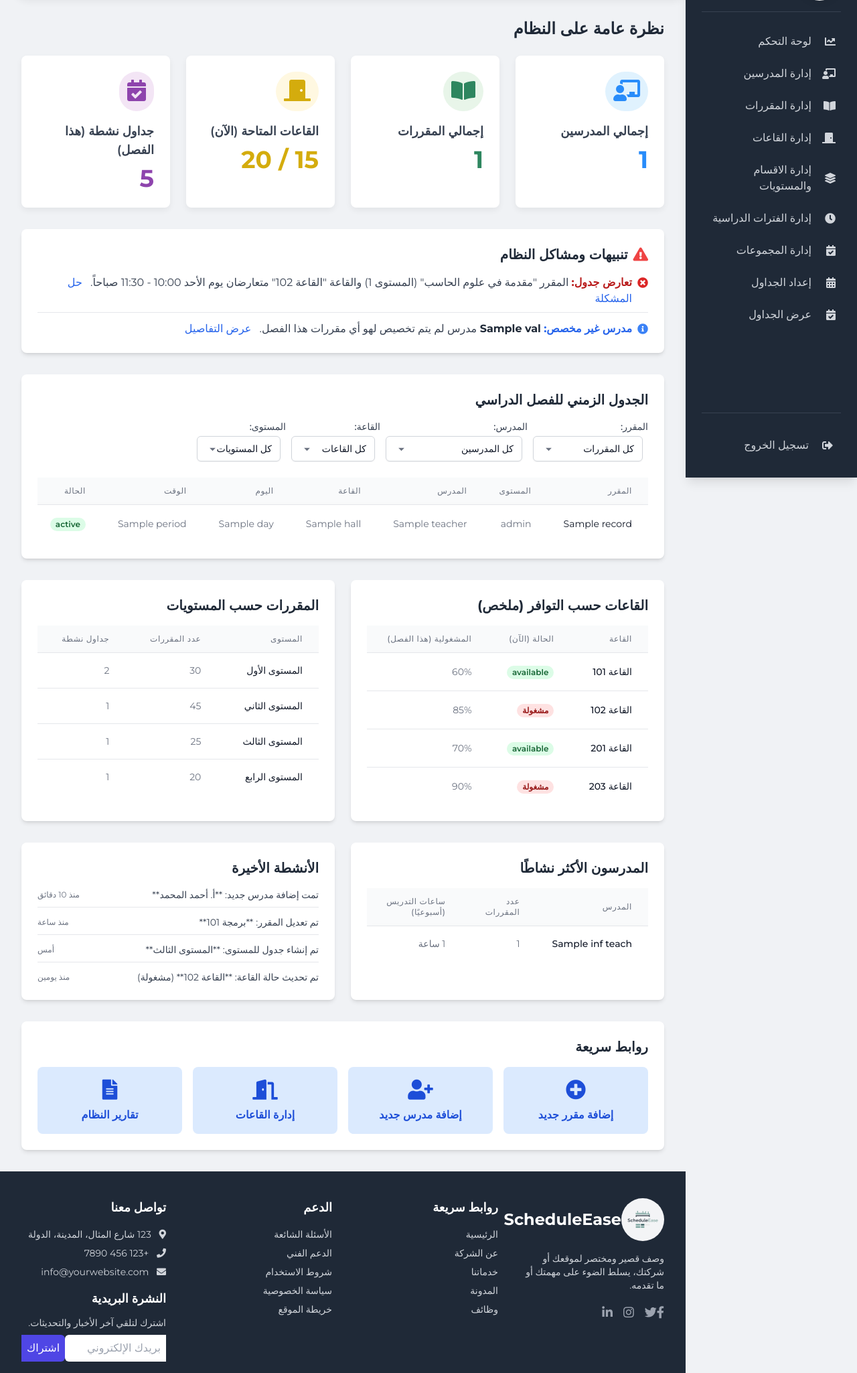
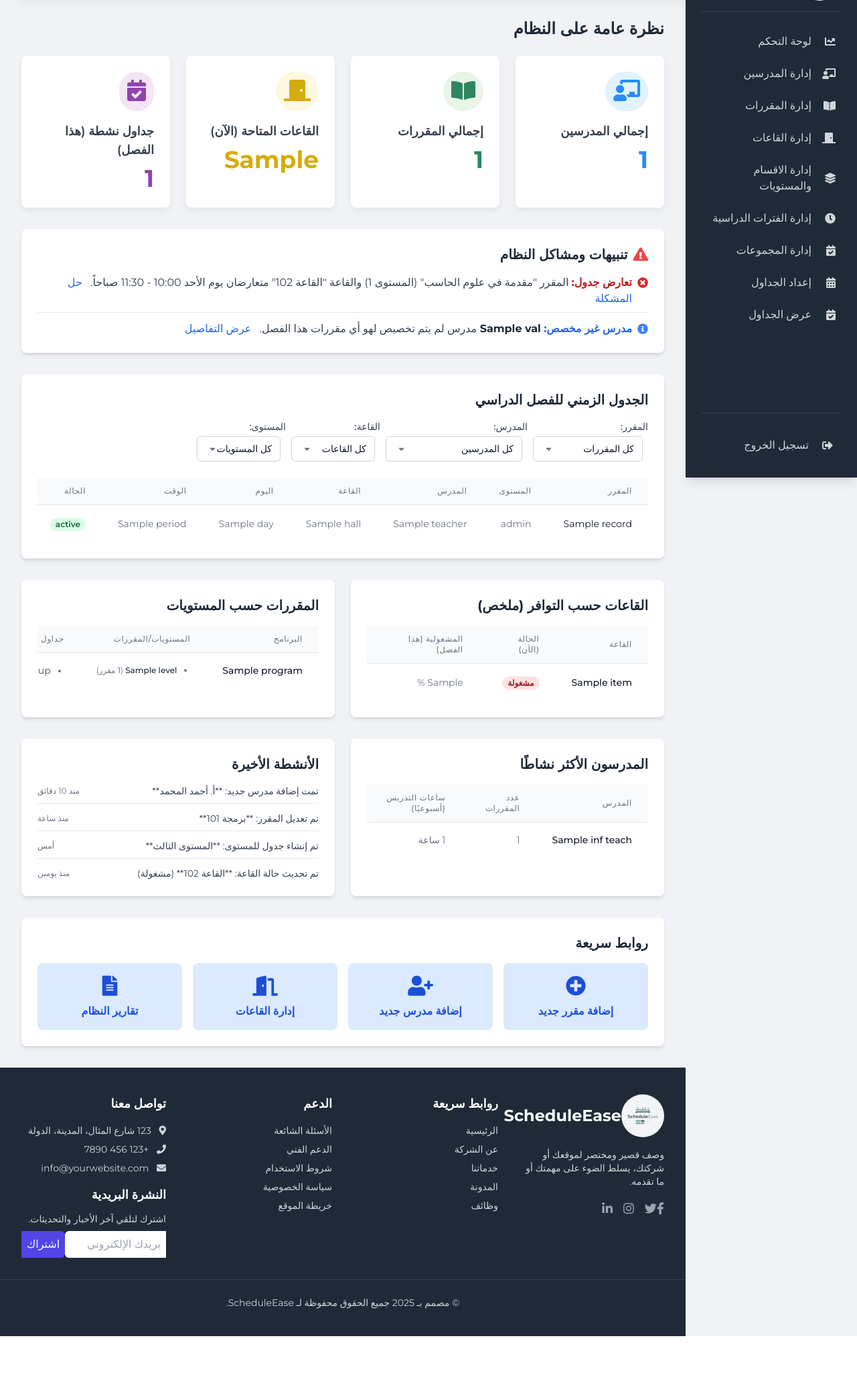
Before and after one commit to Osama-meftah/timetable-ui, a Django app: template project/ui/templates/dashboard.html in a window 1280 px wide. Shown: the part 87-2137 px from the top of the page at 67% size. After the commit the page ends 2082 px from the top, so only its background shows below. Run offline with Django 5.2, Linux system fonts and the light colour scheme; the template is opened without the code that fills it: most values are stand-ins (such as "Sample title", 1, 10 or a date in 2020); some libraries are stand-ins or nearby versions.

Commit message:
edit dashbord

```diff
--- a/project/ui/templates/dashboard.html
+++ b/project/ui/templates/dashboard.html
@@ -6,7 +6,7 @@
 
 {% block content %}
 <h2 class="text-2xl font-bold text-gray-800 dark:text-gray-100 mb-6">نظرة عامة على النظام</h2>
-{% include "message.html" %}
+
 {# لوحة التحكم - البطاقات الإحصائية الرئيسية #}
 <div class="grid grid-cols-1 md:grid-cols-2 lg:grid-cols-4 gap-6 mb-8">
     <div class="info-card flex flex-col items-start p-6 rounded-lg">
@@ -30,7 +30,7 @@
             <i class="fas fa-door-closed fa-2x"></i>
         </div>
         <h3 class="text-lg font-semibold text-gray-700 dark:text-gray-300">القاعات المتاحة (الآن)</h3>
-        <p class="text-4xl font-bold card-yellow mt-2">15 / 20</p>
+        <p class="text-4xl font-bold card-yellow mt-2"> {{ hall_available }} </p>
     </div>
 
     <div class="info-card flex flex-col items-start p-6 rounded-lg">
@@ -38,7 +38,7 @@
             <i class="fas fa-calendar-check fa-2x"></i>
         </div>
         <h3 class="text-lg font-semibold text-gray-700 dark:text-gray-300">جداول نشطة (هذا الفصل)</h3>
-        <p class="text-4xl font-bold card-purple mt-2">5</p>
+        <p class="text-4xl font-bold card-purple mt-2"> {{ total_table_activ }} </p>
     </div>
 </div>
 
@@ -85,6 +85,10 @@
     </ul>
 </div>
 
+
+
+
+
 {# قسم الجدول الزمني الشامل للفصل الدراسي #}
 <div class="bg-white p-6 rounded-lg shadow-md mb-8">
     <h3 class="text-xl font-bold text-gray-800 dark:text-gray-100 mb-4">الجدول الزمني للفصل الدراسي</h3>
@@ -99,6 +103,7 @@
                 {% for name in listName %}
                 <option value="{{name}}"> {{ name }} </option>
                 {% endfor %}
+
             </select>
         </div>
 
@@ -111,6 +116,8 @@
                  {% for name in allNamesTeachers %}
                 <option value="{{name}}"> {{ name }} </option>
                 {% endfor %}
+
+
             </select>
         </div>
 
@@ -122,6 +129,7 @@
                  {% for hall in allNamesHalls %}
                 <option value="{{hall}}">{{hall}}</option>
                  {% endfor %}
+
             </select>
         </div>
 
@@ -133,13 +141,14 @@
                  {% for level in allNamesLevels %}
                 <option value="{{level}}">{{level}}</option>
                 {% endfor %}
+
             </select>
         </div>
     </div>
 
     <div class="overflow-x-auto max-h-[70vh] overflow-y-auto">
         <table class="min-w-full divide-y divide-gray-200 dark:divide-gray-600" id="fullScheduleTable">
-            <thead class="bg-gray-50 dark:bg-gray-700">
+            <thead class="bg-gray-50 dark:bg-gray-700 sticky top-0">
                 <tr>
                     <th scope="col"
                         class="px-6 py-3 text-right text-xs font-medium text-gray-500 dark:text-gray-300 uppercase tracking-wider">
@@ -169,10 +178,10 @@
                         class="px-6 py-3 text-right text-xs font-medium text-gray-500 dark:text-gray-300 uppercase tracking-wider">
                         الحالة
                     </th>
-                    <th scope="col"
+                    {% comment %} <th scope="col"
                         class="px-6 py-3 text-right text-xs font-medium text-gray-500 dark:text-gray-300 uppercase tracking-wider">
                         إجراء
-                    </th>
+                    </th> {% endcomment %}
                 </tr>
             </thead>
             <tbody class="bg-white dark:bg-gray-800 divide-y divide-gray-200 dark:divide-gray-700">
@@ -191,14 +200,15 @@
                             active
                         </span>
                     </td>
-                    <td class="px-6 py-4 whitespace-nowrap text-sm font-medium">
+                    {% comment %} <td class="px-6 py-4 whitespace-nowrap text-sm font-medium">
                         <a href="#"
                             class="text-indigo-600 dark:text-indigo-400 hover:text-indigo-900 dark:hover:text-indigo-300">عرض</a>
                         <a href="#"
                             class="text-blue-600 dark:text-blue-400 hover:text-blue-900 dark:hover:text-blue-300 mr-2">تعديل</a>
-                    </td>
+                    </td> {% endcomment %}
                 </tr>
                 {% endfor %}
+
             </tbody>
         </table>
     </div>
@@ -206,11 +216,16 @@
 
 {# قسم القاعات حسب التوافر والمقررات حسب المستوى #}
 <div class="grid grid-cols-1 lg:grid-cols-2 gap-6 mb-8">
+
     <div class="bg-white p-6 rounded-lg shadow-md">
     <h3 class="text-xl font-bold text-gray-800 dark:text-gray-100 mb-4">القاعات حسب التوافر (ملخص)</h3>
-        <div class="overflow-x-auto">
+
+    <!-- حاوية التمرير -->
+    <div class="overflow-x-auto max-h-[70vh] overflow-y-auto">
         <table class="min-w-full divide-y divide-gray-200 dark:divide-gray-600">
-                <thead class="bg-gray-50 dark:bg-gray-700">
+
+            <!-- أضف الكلاسات هنا -->
+            <thead class="bg-gray-50 dark:bg-gray-700 sticky top-0">
                 <tr>
                     <th scope="col"
                         class="px-6 py-3 text-right text-xs font-medium text-gray-500 dark:text-gray-300 uppercase tracking-wider">
@@ -228,68 +243,49 @@
             </thead>
             <tbody class="bg-white dark:bg-gray-800 divide-y divide-gray-200 dark:divide-gray-700">
 
+                {% for item in busyHallList %}
                 <tr>
                     <td class="px-6 py-4 whitespace-nowrap text-sm font-medium text-gray-900 dark:text-gray-200">
-                            القاعة 101</td>
+                       {{ item.hallName }} </td>
+                {% if item.hallBusy < 85 %}
                     <td class="px-6 py-4 whitespace-nowrap">
                         <span
                             class="px-2 inline-flex text-xs leading-5 font-semibold rounded-full bg-green-100 text-green-800">
                             available
                         </span>
                     </td>
-                        <td class="px-6 py-4 whitespace-nowrap text-sm text-gray-500 dark:text-gray-400">60%</td>
-                    </tr>
-                    <tr>
-                        <td class="px-6 py-4 whitespace-nowrap text-sm font-medium text-gray-900 dark:text-gray-200">
-                            القاعة 102</td>
+                 {% else %}
                    <td class="px-6 py-4 whitespace-nowrap">
                         <span
                             class="px-2 inline-flex text-xs leading-5 font-semibold rounded-full bg-red-100 text-red-800">
                             مشغولة
                         </span>
                     </td>
-                        <td class="px-6 py-4 whitespace-nowrap text-sm text-gray-500 dark:text-gray-400">85%</td>
+                {% endif %}
+                    <td class="px-6 py-4 whitespace-nowrap text-sm text-gray-500 dark:text-gray-400"> {{ item.hallBusy }} %</td>
+
                 </tr>
-                    <tr>
-                        <td class="px-6 py-4 whitespace-nowrap text-sm font-medium text-gray-900 dark:text-gray-200">
-                            القاعة 201</td>
-                        <td class="px-6 py-4 whitespace-nowrap">
-                            <span
-                                class="px-2 inline-flex text-xs leading-5 font-semibold rounded-full bg-green-100 text-green-800">
-                                available
-                            </span>
-                        </td>
-                        <td class="px-6 py-4 whitespace-nowrap text-sm text-gray-500 dark:text-gray-400">70%</td>
-                    </tr>
-                    <tr>
-                        <td class="px-6 py-4 whitespace-nowrap text-sm font-medium text-gray-900 dark:text-gray-200">
-                            القاعة 203</td>
-                        <td class="px-6 py-4 whitespace-nowrap">
-                            <span
-                                class="px-2 inline-flex text-xs leading-5 font-semibold rounded-full bg-red-100 text-red-800">
-                                مشغولة
-                            </span>
-                        </td>
-                        <td class="px-6 py-4 whitespace-nowrap text-sm text-gray-500 dark:text-gray-400">90%</td>
-                    </tr>
+                {% endfor %}
+
             </tbody>
         </table>
     </div>
 </div>
 
+
     <div class="bg-white p-6 rounded-lg shadow-md">
         <h3 class="text-xl font-bold text-gray-800 dark:text-gray-100 mb-4">المقررات حسب المستويات</h3>
-        <div class="overflow-x-auto">
+        <div class="overflow-x-auto max-h-[70vh] overflow-y-auto">
             <table class="min-w-full divide-y divide-gray-200 dark:divide-gray-600">
-                <thead class="bg-gray-50 dark:bg-gray-700">
+                <thead class="bg-gray-50 dark:bg-gray-700 sticky top-0">
                     <tr>
                         <th scope="col"
                             class="px-6 py-3 text-right text-xs font-medium text-gray-500 dark:text-gray-300 uppercase tracking-wider">
-                            المستوى
+                            البرنامج
                         </th>
                         <th scope="col"
                             class="px-6 py-3 text-right text-xs font-medium text-gray-500 dark:text-gray-300 uppercase tracking-wider">
-                            عدد المقررات
+                           المستويات/المقررات
                         </th>
                         <th scope="col"
                             class="px-6 py-3 text-right text-xs font-medium text-gray-500 dark:text-gray-300 uppercase tracking-wider">
@@ -298,30 +294,44 @@
                     </tr>
                 </thead>
                 <tbody class="bg-white dark:bg-gray-800 divide-y divide-gray-200 dark:divide-gray-700">
+
+                    {% for info in levelSubjectInfo  %}
                     <tr>
                         <td class="px-6 py-4 whitespace-nowrap text-sm font-medium text-gray-900 dark:text-gray-200">
-                            المستوى الأول</td>
-                        <td class="px-6 py-4 whitespace-nowrap text-sm text-gray-500 dark:text-gray-400">30</td>
-                        <td class="px-6 py-4 whitespace-nowrap text-sm text-gray-500 dark:text-gray-400">2</td>
+                             {{info.program}} </td>
+
+                        <td class="px-6 py-4 whitespace-nowrap text-sm text-gray-500 dark:text-gray-400">
+                             {% if info.levelInfo %}
+                                <ul class="list-disc pr-5 space-y-1 text-xs">
+                                    {% for level in info.levelInfo %}
+                                        <li>
+                                            <span class="font-medium text-gray-800 dark:text-gray-200">{{ level.levelName }}</span>
+                                            (<span class="text-indigo-600 dark:text-indigo-400">{{ level.countSubjet }}</span> مقرر)
+                                        </li>
+                                    {% endfor %}
+                                </ul>
+                            {% else %}
+                                <span class="text-gray-500 dark:text-gray-400">لا توجد مستويات محددة</span>
+
+                            {% endif %}
+                        </td>
+                         <td class="px-6 py-4 whitespace-nowrap text-sm text-gray-500 dark:text-gray-400">
+                             {% if info.groupInfo %}
+                                <ul class="list-disc pr-5 space-y-1 text-xs">
+                                    {% for group in info.groupInfo %}
+                                        <li>
+                                            <span class="font-medium text-gray-500 text-sm dark:text-gray-400">{{ group }}</span>
+                                        </li>
+                                    {% endfor %}
+                                </ul>
+                            {% else %}
+                                <span class="text-gray-500 text-sm dark:text-gray-400">لا توجد مجموعات محددة</span>
+
+                            {% endif %}
+                        </td>
+
                     </tr>
-                    <tr>
-                        <td class="px-6 py-4 whitespace-nowrap text-sm font-medium text-gray-900 dark:text-gray-200">
-                            المستوى الثاني</td>
-                        <td class="px-6 py-4 whitespace-nowrap text-sm text-gray-500 dark:text-gray-400">45</td>
-                        <td class="px-6 py-4 whitespace-nowrap text-sm text-gray-500 dark:text-gray-400">1</td>
-                    </tr>
-                    <tr>
-                        <td class="px-6 py-4 whitespace-nowrap text-sm font-medium text-gray-900 dark:text-gray-200">
-                            المستوى الثالث</td>
-                        <td class="px-6 py-4 whitespace-nowrap text-sm text-gray-500 dark:text-gray-400">25</td>
-                        <td class="px-6 py-4 whitespace-nowrap text-sm text-gray-500 dark:text-gray-400">1</td>
-                    </tr>
-                    <tr>
-                        <td class="px-6 py-4 whitespace-nowrap text-sm font-medium text-gray-900 dark:text-gray-200">
-                            المستوى الرابع</td>
-                        <td class="px-6 py-4 whitespace-nowrap text-sm text-gray-500 dark:text-gray-400">20</td>
-                        <td class="px-6 py-4 whitespace-nowrap text-sm text-gray-500 dark:text-gray-400">1</td>
-                    </tr>
+                    {% endfor %}
                 </tbody>
             </table>
         </div>
```
Also changed, not shown: project/ui/views.py (+129 -3 lines). Lines whose indentation alone changed are shown as unchanged.
